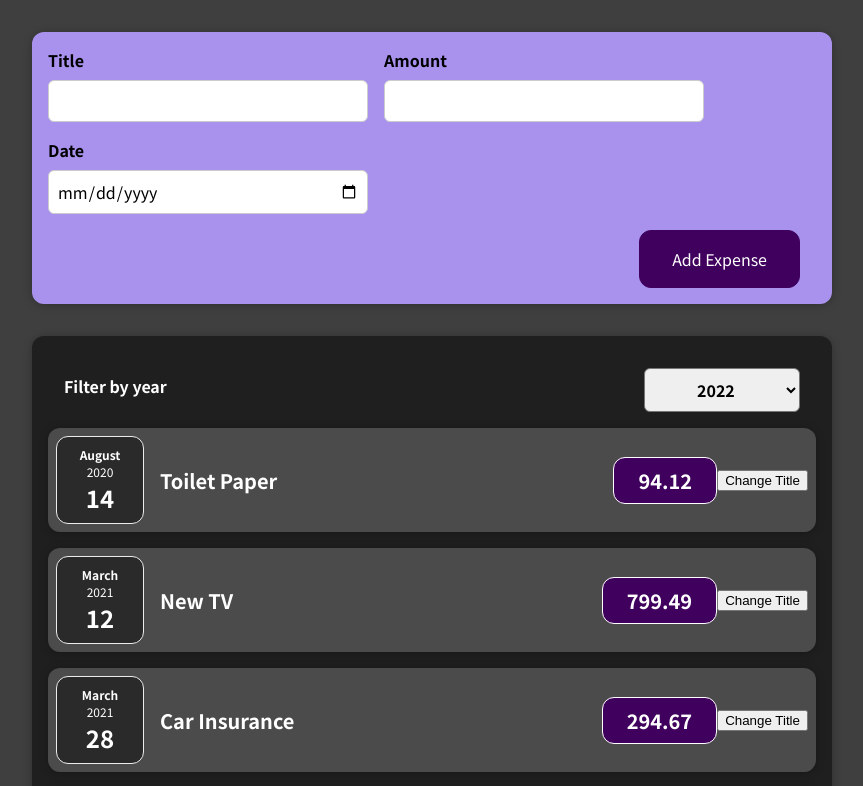
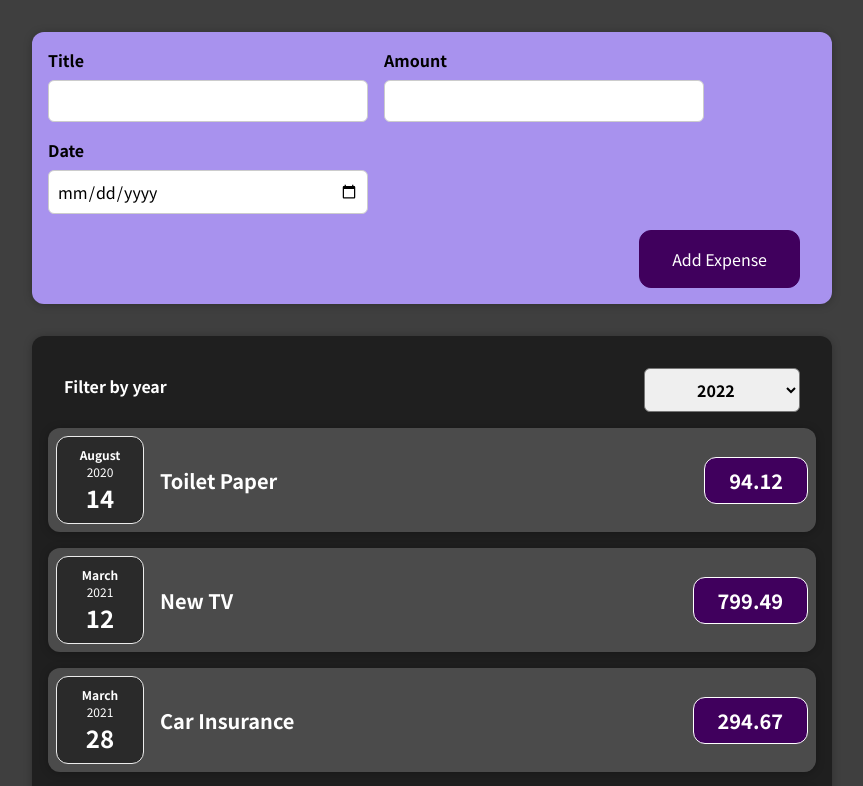
Before and after one commit to awar7118/01-starting-setup, a React (Create React App) app: page / in a window 1280 px wide. Shown: the top 786 px of the page, without its empty margins (208-1071 px from the left). Built offline with nearby package versions, Linux system fonts and the light colour scheme.

Commit message:
removedbutton for updating title and made expenseItem component stateless

```diff
--- a/src/components/Expenses/ExpenseItem.js
+++ b/src/components/Expenses/ExpenseItem.js
@@ -1,22 +1,16 @@
 import ExpenseDate from "./ExpenseDate";
 import Card from "../UI/Card";
 import "./ExpenseItem.css";
-import React, { useState } from "react";
+import React from "react";
 
 function ExpenseItem(props) {
-  const [title, setTitle] = useState(props.title);
-  const clickHandler = () => {
-    setTitle("Updated!");
-    console.log(title);
-  };
   return (
     <Card className="expense-item">
       <ExpenseDate date={props.date}></ExpenseDate>
       <div className="expense-item__description">
-        <h2>{title}</h2>
+        <h2>{props.title}</h2>
         <div className="expense-item__price ">{props.amount}</div>
       </div>
-      <button onClick={clickHandler}> Change Title </button>
     </Card>
   );
 }
```
